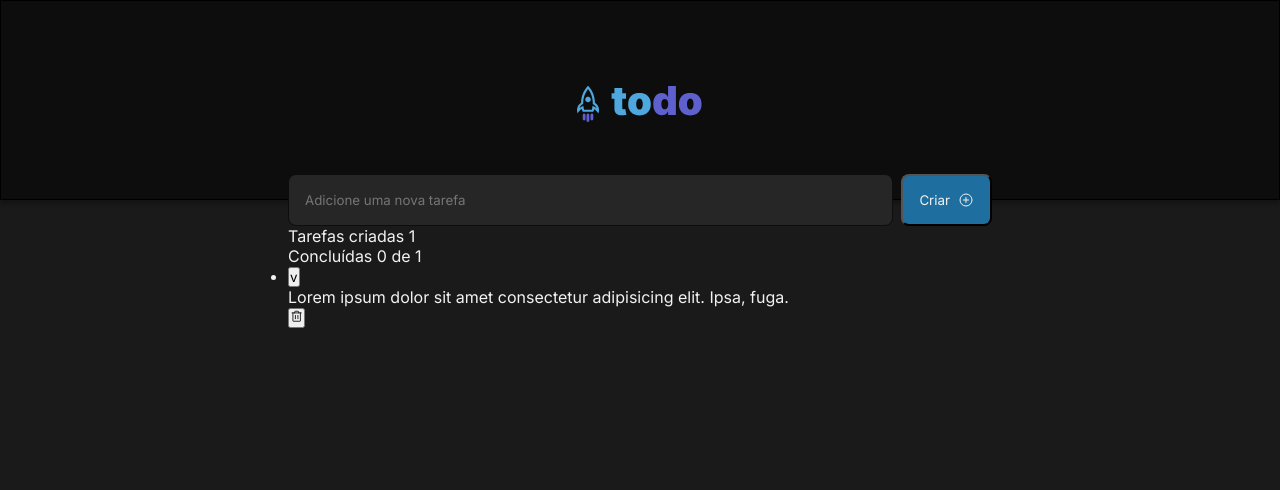
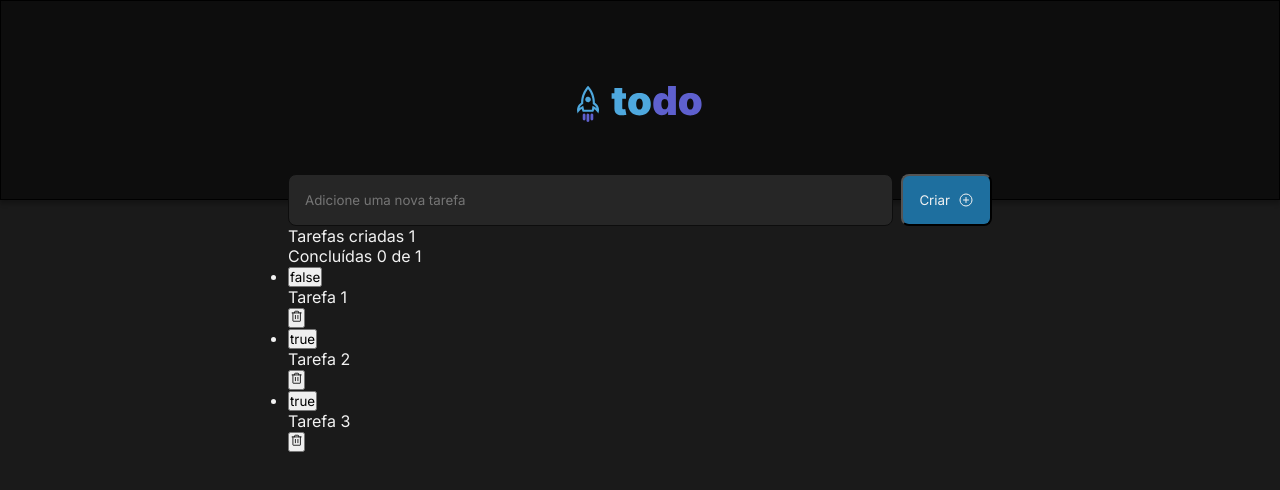
Before and after one commit to jthanlopes/todo-list, a React (Vite) app: page / in a window 1280 px wide. Shown: the top 490 px of the page. Built offline with nearby package versions, Linux system fonts and the light colour scheme.

Commit message:
feat: criação das funcionalidades do todo list

```diff
--- a/package.json
+++ b/package.json
@@ -11,11 +11,13 @@
   "dependencies": {
     "phosphor-react": "^1.4.1",
     "react": "^18.2.0",
-    "react-dom": "^18.2.0"
+    "react-dom": "^18.2.0",
+    "uuid": "^9.0.0"
   },
   "devDependencies": {
     "@types/react": "^18.0.26",
     "@types/react-dom": "^18.0.9",
+    "@types/uuid": "^9.0.0",
     "@vitejs/plugin-react": "^3.0.0",
     "typescript": "^4.9.3",
     "vite": "^4.0.0"
--- a/src/assets/App.module.css
+++ b/src/assets/App.module.css
@@ -4,32 +4,3 @@
   margin: 0 auto;
   padding: 0 1rem;
 }
-
-.boxAddTask {
-  display: flex;
-  gap: 8px;
-  margin: -27px;
-
-  transform: translate(-50px);
-}
-
-.boxAddTask input {
-  flex: 1;
-
-  background-color: var(--gray-500);
-
-  padding: 1rem;
-  border-radius: 8px;
-}
-
-.boxAddTask button {
-  display: flex;
-  align-items: center;
-  gap: 8px;
-
-  background-color: var(--blue-dark);
-  color: var(--gray-100);
-
-  padding: 1rem;
-  border-radius: 8px;
-}
--- a/src/components/Tasks.tsx
+++ b/src/components/Tasks.tsx
@@ -1,13 +1,77 @@
+import { useState } from 'react';
+import { PlusCircle, Trash } from 'phosphor-react';
+import { v4 as uuidv4 } from 'uuid';
+
 import styles from './Tasks.module.css';
-import { PlusCircle, Trash } from 'phosphor-react';
+
+interface TaskProps {
+  id: string;
+  content: string;
+  isCompleted: boolean;
+}
 
 export function Tasks() {
+  const [tasks, setTasks] = useState<TaskProps[]>([
+    {
+      id: uuidv4(),
+      content: 'Tarefa 1',
+      isCompleted: false
+    },
+    {
+      id: uuidv4(),
+      content: 'Tarefa 2',
+      isCompleted: true
+    },
+    {
+      id: uuidv4(),
+      content: 'Tarefa 3',
+      isCompleted: true
+    }
+  ]);
+  const [taskContent, setTaskContent] = useState('');
+  const isNewTaskEmpty = taskContent.length === 0;
+
+  function handleAddTask() {
+    if(isNewTaskEmpty) return
+
+    const newTask: TaskProps = {
+      id: uuidv4(),
+      content: taskContent,
+      isCompleted: false
+    }
+
+    setTasks((state) => [...state, newTask]);
+    setTaskContent('');
+  }
+
+  function handleCompleteTask(idTask: string) {
+    const newTasks = tasks.map(task => task.id === idTask ? {
+      ...task,
+      isCompleted: !task.isCompleted
+    }: task);
+
+    setTasks(newTasks);
+  }
+
+  function handleDeleteTask(idTask: string) {
+    const filteredTasks = tasks.filter(task => task.id !== idTask);
+
+    setTasks(filteredTasks);
+  }
+
   return (
     <main className={styles.tasks}>
       <div className={styles.addTasks}>
-        <input type="text" placeholder="Adicione uma nova tarefa"/>
+        <input
+          type="text"
+          placeholder="Adicione uma nova tarefa"
+          onChange={(event) => setTaskContent(event.target.value)}
+          value={taskContent}
+        />
 
-        <button>
+        <button
+          onClick={handleAddTask}
+        >
           Criar
           <PlusCircle size={16}/>
         </button>
@@ -20,13 +84,19 @@ export function Tasks() {
         </header>
 
         <ul>
-          <li>
-            <button>v</button>
-            <p>Lorem ipsum dolor sit amet consectetur adipisicing elit. Ipsa, fuga.</p>
-            <button title="Deletar tarefa">
-              <Trash />
-            </button>
-          </li>
+          {
+            tasks.map(task => {
+              return (
+                <li key={task.id}>
+                  <button onClick={() => handleCompleteTask(task.id)}>{task.isCompleted.toString()}</button>
+                  <p>{task.content}</p>
+                  <button title="Deletar tarefa" onClick={() => handleDeleteTask(task.id)}>
+                    <Trash />
+                  </button>
+                </li>
+              )
+            })
+          }
         </ul>
       </section>
     </main>
```
Also changed, not shown: 1 other file (tests, documents, lock files or other folders).
